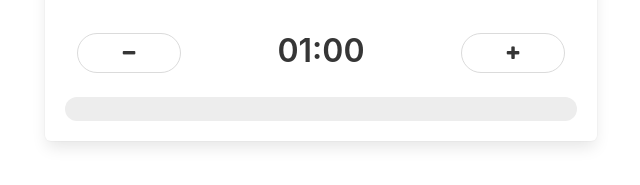
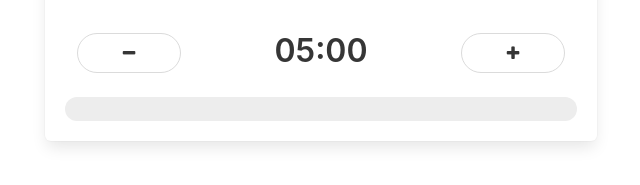
Before and after one commit to bushblade/intervalTimer, a plain HTML site: page index.html in a window 1280 px wide. Shown: the part 431-616 px from the top of the page, 319-959 px from the left. Drawn offline with nearby package versions, Linux system fonts and the light colour scheme.

Commit message:
timer display correction

```diff
--- a/index.html
+++ b/index.html
@@ -64,7 +64,7 @@
               </button>
             </div>
             <div class="column is-one-half">
-              <h1 class="title" id="break-time">01:00</h1>
+              <h1 class="title" id="break-time">05:00</h1>
             </div>
             <div class="column is-one-quarter">
               <button class="button is-rounded is-fullwidth" id="bp">
```
